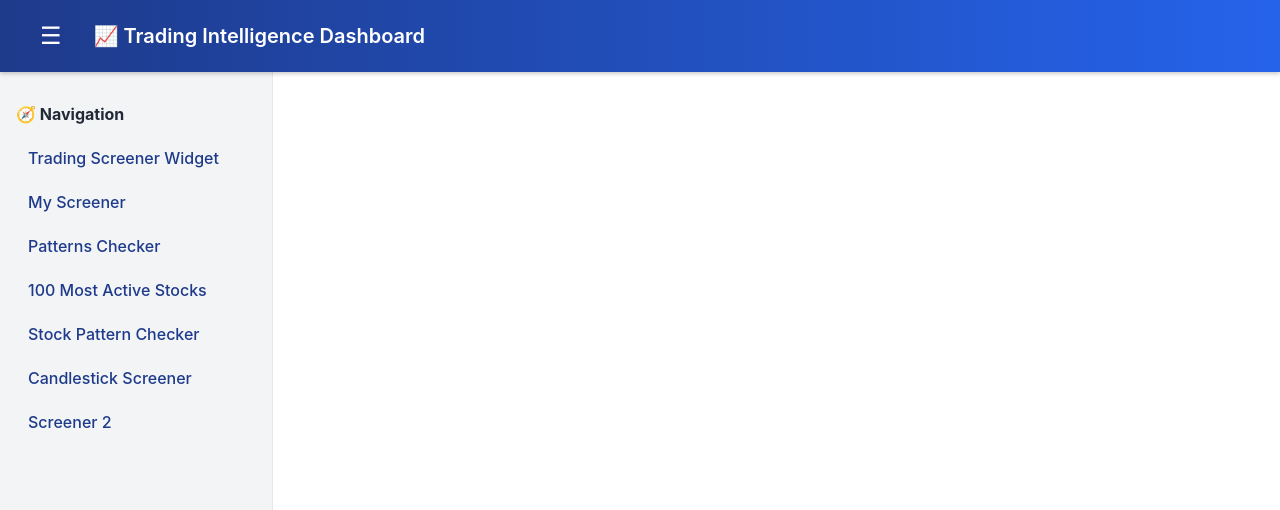
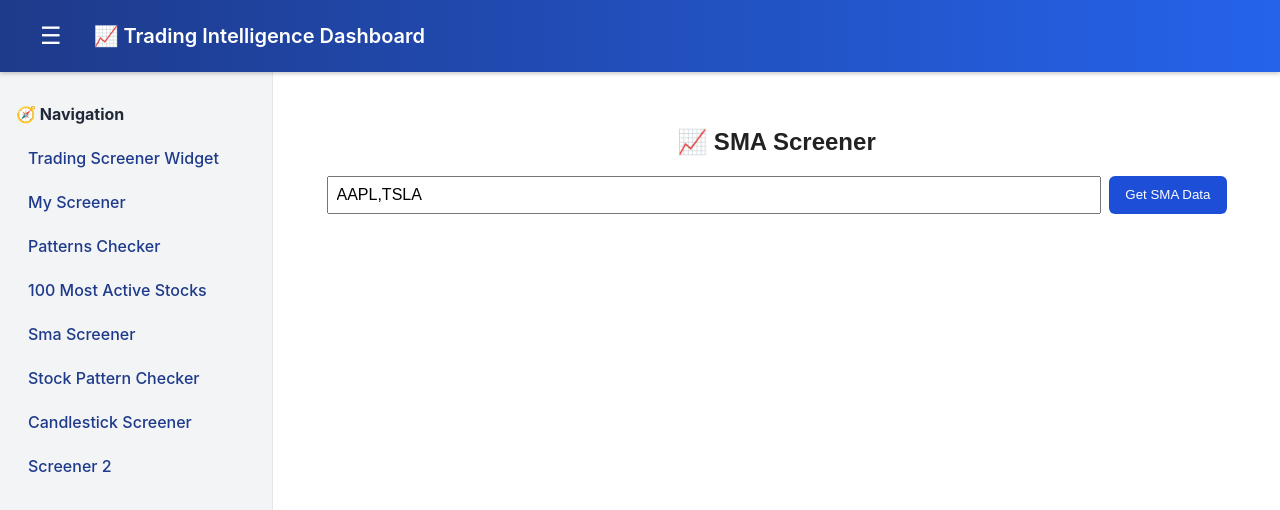
Before and after one commit to sanjeevdg/trading-app-client, a React (Create React App) app: page /SmaScreener in a window 1280 px wide. Shown: the top 510 px of the page. Built offline with nearby package versions, Linux system fonts and the light colour scheme; what @syncfusion/ej2-base would draw is missing.

Commit message:
nov3-2025-1924hrs

```diff
--- a/package.json
+++ b/package.json
@@ -1,6 +1,7 @@
 {
   "name": "client",
   "version": "0.1.1",
+  "homepage": "https://sanjeevdg.github.io/trading-app-client",
   "private": true,
   "type": "module",
   "dependencies": {
@@ -30,6 +31,8 @@
     "web-vitals": "^2.1.4"
   },
   "scripts": {
+    "predeploy": "npm run build",
+    "deploy": "gh-pages -d build",
     "start": "react-scripts start",
     "build": "react-scripts build",
     "test": "react-scripts test",
@@ -57,6 +60,7 @@
     "@types/d3-format": "^3.0.4",
     "@types/d3-time-format": "^4.0.3",
     "@types/react": "^19.2.2",
-    "@types/react-dom": "^19.2.2"
+    "@types/react-dom": "^19.2.2",
+    "gh-pages": "^6.3.0"
   }
 }
--- a/src/App.tsx
+++ b/src/App.tsx
@@ -18,7 +18,7 @@ import StockPatternChecker from './components/StockPatternChecker';
 import PatternsChecker from './components/PatternsChecker';
 import MostActiveStocks from './components/MostActiveStocks';
 import TradingScreenerWidget from './components/TradingScreenerWidget';
-
+import SmaScreener from './components/SmaScreener';
 
 
 
@@ -30,6 +30,7 @@ const App: React.FC = () => {
     { path: "/MyScreener", label: "My Screener" },
     { path: "/PatternsChecker", label: "Patterns Checker" },
     { path: "/MostActiveStocks", label: "100 Most Active Stocks" },
+    { path: "/SmaScreener", label: "Sma Screener" },
     { path: "/StockPatternChecker", label: "Stock Pattern Checker" },
     { path: "/CandlestickScreener", label: "Candlestick Screener" },
     { path: "/CandleScreener2", label: "Screener 2" },
@@ -165,6 +166,7 @@ const App: React.FC = () => {
         height={700}
         colorTheme="light"
       />} />
+         <Route path="/SmaScreener" element={<SmaScreener />} />
 
 
 
--- /dev/null
+++ b/src/components/SmaScreener.tsx
@@ -0,0 +1,121 @@
+import React, { useState } from "react";
+
+const SmaScreener: React.FC = () => {
+  const [symbols, setSymbols] = useState("AAPL,TSLA");
+  const [data, setData] = useState<Record<string, any>>({});
+  const [loading, setLoading] = useState(false);
+  const [error, setError] = useState<string | null>(null);
+
+  const fetchSmaData = async () => {
+    if (!symbols.trim()) return;
+    setLoading(true);
+    setError(null);
+    try {
+      const res = await fetch(`http://127.0.0.1:4000/api/sma?symbols=${symbols}`);
+      const json = await res.json();
+      setData(json);
+    } catch (err: any) {
+      setError("Failed to fetch data");
+    } finally {
+      setLoading(false);
+    }
+  };
+
+  const renderRow = (symbol: string, d: any) => {
+    if (d.error) {
+      return (
+        <tr key={symbol}>
+          <td style={tdStyle}>{symbol}</td>
+          <td colSpan={6} style={{ ...tdStyle, color: "red" }}>
+            {d.error}
+          </td>
+        </tr>
+      );
+    }
+
+    return (
+      <tr key={symbol}>
+        <td style={tdStyle}>{symbol}</td>
+        <td style={tdStyle}>{d.close ?? "-"}</td>
+        <td style={tdStyle}>{d.sma_20 ?? "-"}</td>
+        <td style={tdStyle}>{d.sma_50 ?? "-"}</td>
+        <td style={tdStyle}>{d.sma_200 ?? "-"}</td>
+        <td style={{ ...tdStyle, color: d.signal_20_50 === "bullish_cross" ? "green" : d.signal_20_50 === "bearish_cross" ? "red" : "gray" }}>
+          {d.signal_20_50}
+        </td>
+        <td style={{ ...tdStyle, color: d.signal_50_200 === "bullish_cross" ? "green" : d.signal_50_200 === "bearish_cross" ? "red" : "gray" }}>
+          {d.signal_50_200}
+        </td>
+      </tr>
+    );
+  };
+
+  const tableStyle: React.CSSProperties = {
+    borderCollapse: "collapse",
+    width: "100%",
+    marginTop: "1rem",
+  };
+
+  const thStyle: React.CSSProperties = {
+    border: "1px solid #ccc",
+    padding: "8px",
+    background: "#f5f5f5",
+    textAlign: "center",
+  };
+
+  const tdStyle: React.CSSProperties = {
+    border: "1px solid #ddd",
+    padding: "8px",
+    textAlign: "center",
+  };
+
+  return (
+    <div style={{ maxWidth: 900, margin: "2rem auto", fontFamily: "Arial, sans-serif" }}>
+      <h2 style={{ textAlign: "center" }}>📈 SMA Screener</h2>
+      <div style={{ display: "flex", gap: "0.5rem", justifyContent: "center" }}>
+        <input
+          type="text"
+          value={symbols}
+          onChange={(e) => setSymbols(e.target.value)}
+          placeholder="Enter symbols, e.g. AAPL,TSLA,MSFT"
+          style={{ flex: 1, padding: "0.5rem", fontSize: "1rem" }}
+        />
+        <button
+          onClick={fetchSmaData}
+          style={{
+            padding: "0.5rem 1rem",
+            backgroundColor: "#1d4ed8",
+            color: "white",
+            border: "none",
+            borderRadius: "6px",
+            cursor: "pointer",
+          }}
+        >
+          Get SMA Data
+        </button>
+      </div>
+
+      {loading && <p style={{ textAlign: "center" }}>Loading...</p>}
+      {error && <p style={{ color: "red", textAlign: "center" }}>{error}</p>}
+
+      {!loading && Object.keys(data).length > 0 && (
+        <table style={tableStyle}>
+          <thead>
+            <tr>
+              <th style={thStyle}>Symbol</th>
+              <th style={thStyle}>Close</th>
+              <th style={thStyle}>SMA 20</th>
+              <th style={thStyle}>SMA 50</th>
+              <th style={thStyle}>SMA 200</th>
+              <th style={thStyle}>20-50 Signal</th>
+              <th style={thStyle}>50-200 Signal</th>
+            </tr>
+          </thead>
+          <tbody>{Object.entries(data).map(([symbol, d]) => renderRow(symbol, d))}</tbody>
+        </table>
+      )}
+    </div>
+  );
+};
+
+export default SmaScreener;
```
Also changed, not shown: 1 other file (tests, documents, lock files or other folders).
